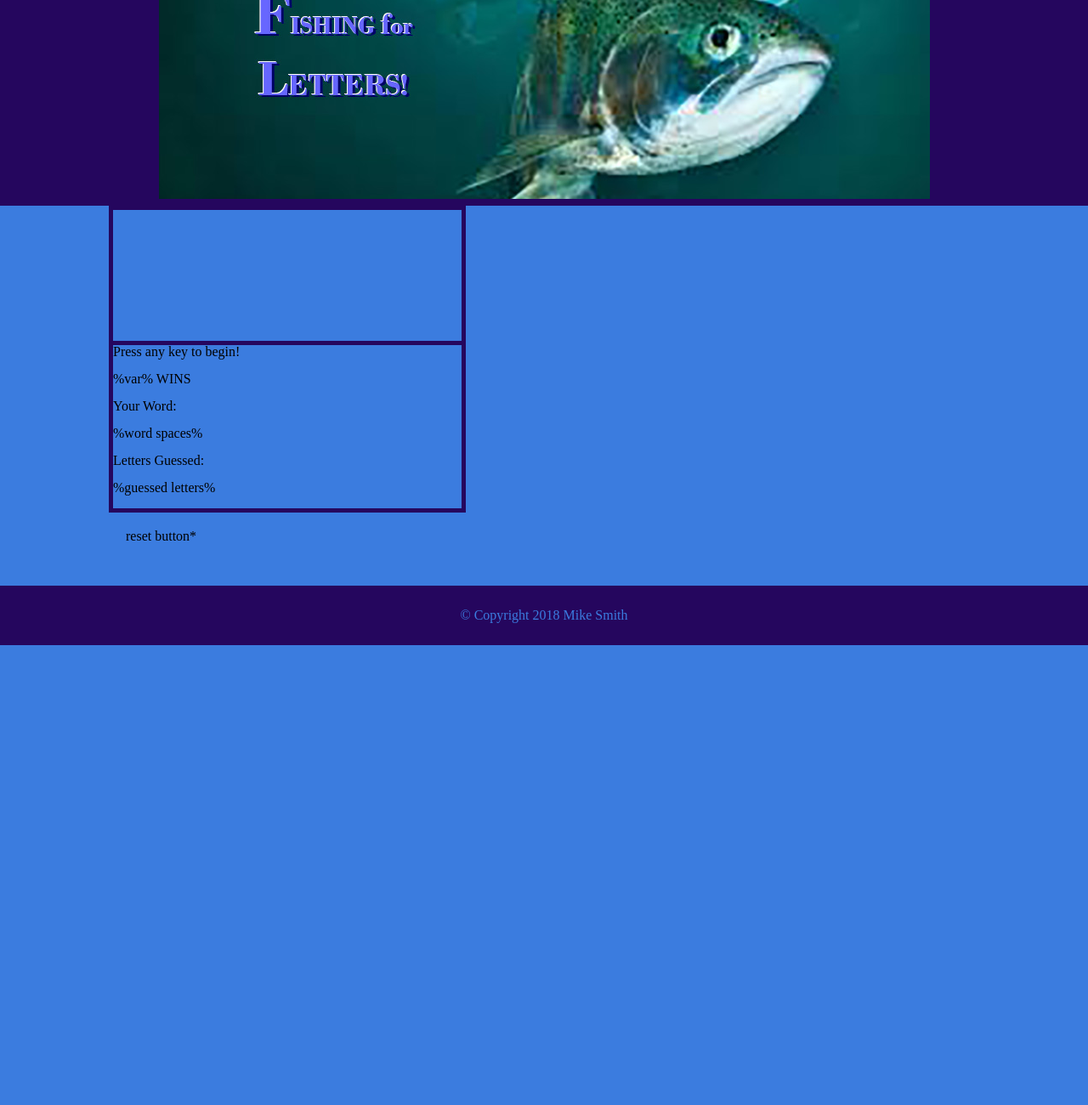
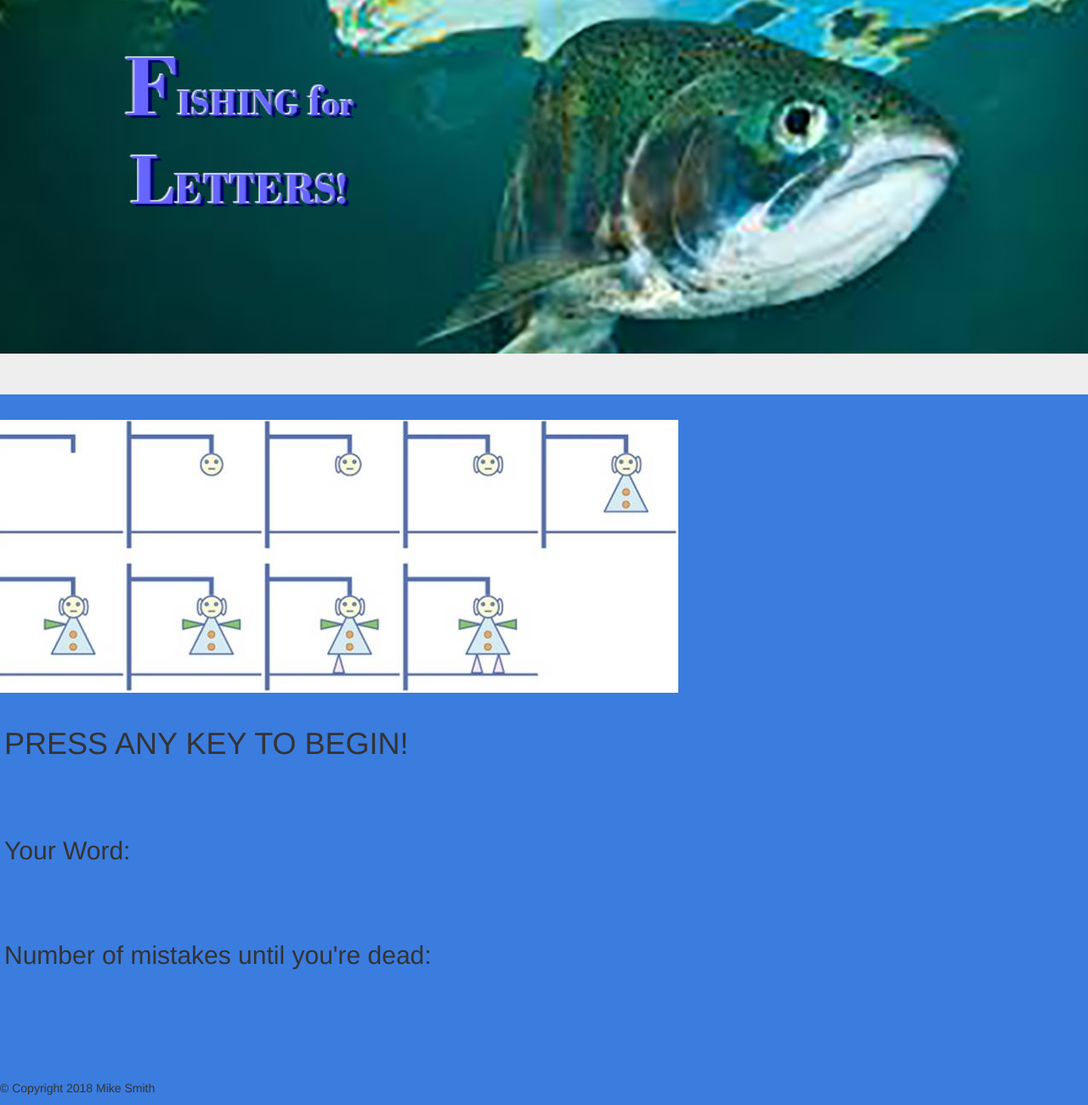
Before and after one commit to cruiser2200/Hangman-Game, a plain HTML site: page index.html in a window 1280 px wide. Shown: the part 67-1367 px from the top of the page at 85% size. Before the commit the page ends 826 px from the top, so only its background shows below. Drawn offline with nearby package versions, Linux system fonts and the light colour scheme.

Commit message:
much yet to be done, but I am stumped for tonight.  Will attempt to pick it back up in the morning.

```diff
--- a/Assets/css/style.css
+++ b/Assets/css/style.css
@@ -25,7 +25,7 @@ body {
 
 }
 
-#hangmanBox li {
+/* #hangmanBox li {
     margin: 0;
     padding: 0;
     list-style: none;
@@ -42,7 +42,18 @@ body {
     width: 163px;
     height: 151px;
     background: url("Assets/images/hangmanSprite.jpg") 0 0;
+} */
+
+#playArea {
+    margin: 10px;
+    padding: 10px;
 }
+#hangmanImage {
+    background: url("Assets/images/hangmanSprite.jpg");
+    display: inline-block;
+    height: 151px;
+    width: 163px;
+  }
 
 #hangmanImage0 {
     left: 0px;
--- a/Assets/javascript/game.js
+++ b/Assets/javascript/game.js
@@ -2,8 +2,74 @@
 
 
 
-var img = new Image(); //Creates an HTMLImageElement
-img.src = "Assets/images/hangmanSprite.jpg";
-img.addEventListener("load", function() {
-    ctx.drawImage(img, 0, 0);
-});
+// var img = new Image(); //Creates an HTMLImageElement
+// img.src = "Assets/images/hangmanSprite.jpg";
+// img.addEventListener("load", function() {
+//     ctx.drawImage(img, 0, 0);
+// });
+
+
+
+// variable provides word options...
+var words = ["tuna", "salmon", "bass", "trout", "pike", "crappy", "carp", "catfish", "archerfish", "barracuda", "dory", "nemo", "marlin", "halibut", "rockfish", "monkfish", ];
+// var answerAry = [];
+var gameOver = false;
+var gameStart = false;
+// start game..
+// while (gameOver == false && gameStart == false) {
+window.addEventListener("keydown", startGame, false);
+function startGame() {
+    // variable to select random word from words array...
+    gameStart = true;
+    var rand = words[Math.floor(Math.random() * words.length)];
+    console.log(rand);
+    // identify letter count for random word...
+    var wordLength = rand.length;
+    var answerAry = [];
+    // generate and display underscores
+    for(var i=0; i<wordLength; i++) {
+        answerAry[i] = "_";
+    }
+    // var remainingLetters = rand.length;
+    console.log(answerAry);
+    document.getElementById("wordInPlay").innerHTML = answerAry;
+}
+// }
+//
+//display player's progress...
+
+// allow player to guess a letter...
+    // take letter guess...
+
+    // update game state...
+
+    // display state of game...
+    // guesses remaining...
+    // var remainingLetters = "9";
+
+
+// Game Loop!!!
+    // while ((remainingLetters > 0)  && (gameStart = true)) {
+    // // take letter guess...
+    // var guess = "";
+    // var remainingLetters = "9";
+
+    // function recordGuess() {
+    //     window.addEventListener("keyup", recordGuess, false);
+    // console.log(guess);
+    //     // document.getElementById("#guessesLeft").innerHTML = ("remainingLetters");
+    // }
+    // }
+
+
+
+
+
+
+
+
+
+// dynamically create variables for each letter in current random word...
+
+
+// display underscores in the html for each letter in current random word...
--- a/index.html
+++ b/index.html
@@ -3,58 +3,55 @@
 <head>
     <meta charset="utf-8" />
     <meta http-equiv="X-UA-Compatible" content="IE=edge">
-    <title>Page Title</title>
+    <title>Hangman-Bootstrap</title>
     <meta name="viewport" content="width=device-width, initial-scale=1">
     <link rel="stylesheet" type="text/css" media="screen" href="Assets/css/reset.css" />
+    <!-- Latest compiled and minified CSS -->
+    <link rel="stylesheet" href="https://maxcdn.bootstrapcdn.com/bootstrap/3.3.7/css/bootstrap.min.css" integrity="sha384-BVYiiSIFeK1dGmJRAkycuHAHRg32OmUcww7on3RYdg4Va+PmSTsz/K68vbdEjh4u" crossorigin="anonymous">
     <link rel="stylesheet" type="text/css" media="screen" href="Assets/css/style.css" />
     <script src="Assets/javascript/game.js"></script>
 </head>
 <body>
-    <!-- placing header image here -->
-    <header>
-        <div id="headerImage">
-            <!-- <h1>Fishing for Letters!</h1> -->
-            <img src="Assets/images/header-fish1_edit1.jpg">
+    <!-- header image here -->
+    <div class="row">
+        <div class="col sm-12">
+            <div class="jumbotron" id="header">
+                <img src="Assets/images/header-fish1_edit1.jpg" width=100%>
+            </div>
         </div>
-    </header>
-    <!-- section for main game -->
-<div id="mainGame">
-    <!-- section for hangman sprite -->
-    <section>
-        <div id="hangmanBox">
-            <img id="hangmanImage" src="Assets/images/smallTransparent.gif">
+    </div>
+    <!-- begin main content -->
+    <div class="row">
+        <div class="col sm-12">
+    <!-- animation display here -->
+            <section id="animation1">
+                <img src="Assets/images/hangmanSprite.jpg">
+            </section>
         </div>
 
-    </section>
-
-    <!-- section for play panel -->
-    <section>
-        <div id="playPanel">
-            <h2>Press any key to begin!</h2><br>
-            <p>%var% WINS</p><br>
-            <p>Your Word:</p><br>
-            <p>%word spaces%</p><br>
-            <p>Letters Guessed:</p><br>
-            <p>%guessed letters%</p><br>
+    <!-- begin play area -->
+        <div class="col sm-12">
+            <section id="playArea">
+        <!-- activate game -->
+                <h1>PRESS ANY KEY TO BEGIN!</h1><br>
+        <!-- win counter -->
+                <h2 id="winCount"></h2><br>
+                <h2>Your Word:</h2><br>
+        <!-- Insert word blanks here -->
+                <h2 id="wordInPlay"></h2><br>
+                <h2>Number of mistakes until you're dead:</h2><br>
+        <!-- count down to lose here -->
+                <h2 id="guessesLeft"></h2><br>
+        <!-- used letters (mistakes) here -->
+                <h2 id="wrongLetters"></h2><br>
+            </section>
         </div>
-
-    </section>
-
-    <!-- section for "reset" button -->
-    <section id="rstBtn">
-        <div>
-            reset button*
-        </div>
-
-    </section>
-
-</div>
-
-    <!-- footer goes here -->
-    <footer class="footer1">
-        <p>&copy; Copyright 2018 Mike Smith</p>
-    </footer>
-
-
+    </div>
+        <!-- footer here -->
+    <div>
+        <footer id="footer1">
+            <p>&copy; Copyright 2018 Mike Smith</p>
+        </footer>
+    </div>
 </body>
 </html>
```
Also changed, not shown: index2.html (added, +57 -0 lines), Assets/images/SMlogo_SuperLiberal.jpg (added), Assets/images/SMlogo_SuperLiberal2.jpg (added), 3 other files.
